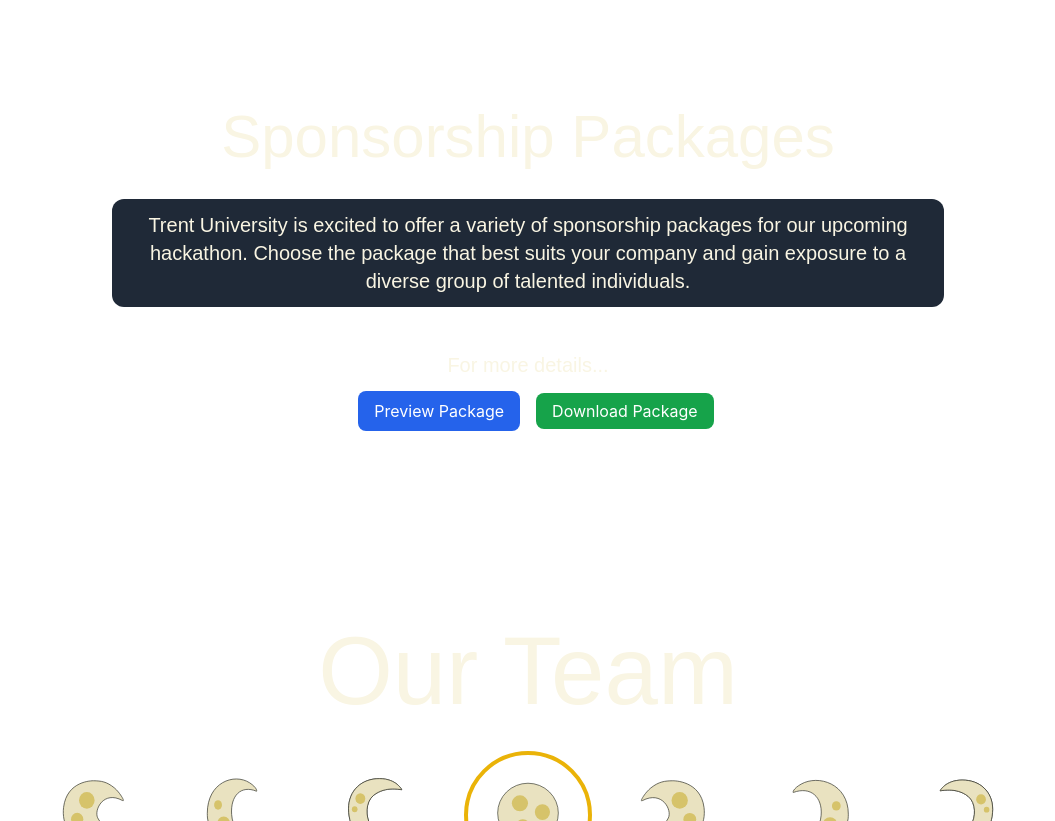
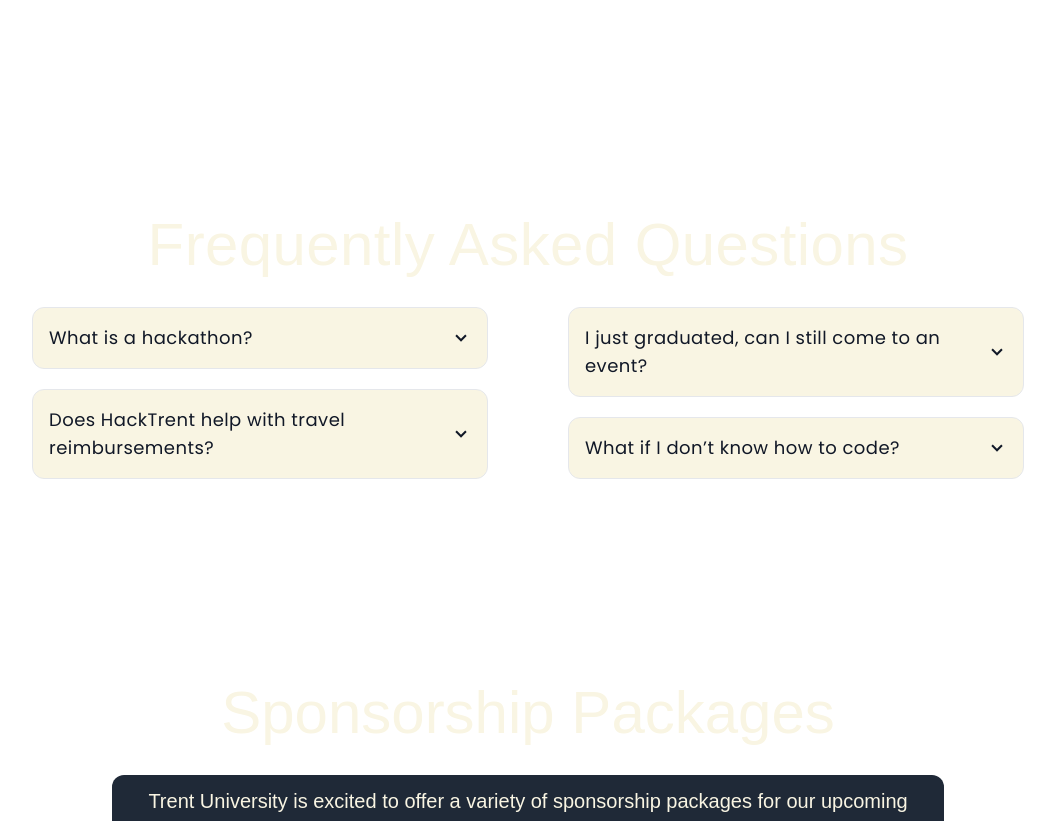
Before and after one commit to 404kaushik/trenthackathon, a React (Create React App) app: page /about in a window 1280 px wide. Shown: the part 1740-2561 px from the top of the page, without its empty margins (112-1167 px from the left). Built offline with nearby package versions, Linux system fonts and the light colour scheme.

Commit message:
Added FAQs

```diff
--- a/public/index.html
+++ b/public/index.html
@@ -9,6 +9,7 @@
       name="description"
       content="Web site created using create-react-app"
     />
+    <link href="https://fonts.googleapis.com/css2?family=Poppins:wght@100;200;300;400;500;600;700&display=swap" rel="stylesheet">
     <link rel="apple-touch-icon" href="%PUBLIC_URL%/logo192.png" />
     <!--
       manifest.json provides metadata used when your web app is installed on a
--- a/src/pages/Apply.jsx
+++ b/src/pages/Apply.jsx
@@ -3,6 +3,7 @@
 import Team from "./Team";
 import Sponsor from "./Sponsor";
 import Contact from "./Contact";
+import FAQ from "./FAQ";
 
 const Apply = () => {
     // Create a ref for the drag constraints
@@ -38,6 +39,7 @@
                         />
                 </div>
             </div>
+            <FAQ />
             <Sponsor />
             <Team />
             <Contact/>
--- a/src/pages/CountDown.jsx
+++ b/src/pages/CountDown.jsx
@@ -1,13 +1,8 @@
 import React, { useEffect, useState } from 'react';
-import { motion, useScroll, useTransform } from 'framer-motion';
+import { motion } from 'framer-motion';
 import About from './About';
 
 const CountDown = () => {
-  const { scrollYProgress } = useScroll();
-  // Adjust the range to make the div appear faster
-  const x = useTransform(scrollYProgress, [0, 0.2, 0.3, 1], ["-100vw", "0vw", "0vw", "100vw"]);
-  const opacity = useTransform(scrollYProgress, [0, 0.2, 0.3, 1], [0, 1, 1, 0]);
-
   const targetDate = '2024-12-25T00:00:00'; // Set your target date here
 
   const [timeLeft, setTimeLeft] = useState(calculateTimeLeft(targetDate));
@@ -24,10 +19,9 @@
     <div className="max-w-7xl mx-auto">
       <div style={{ position: "relative", width: "100%", overflow: "hidden" }}>
         <motion.div
-          style={{ x, opacity }}
           initial={{ x: "-100vw", opacity: 0 }}
           animate={{ x: "0vw", opacity: 1 }}
-          transition={{ duration: 0.1, type: "spring", stiffness: 300 }}
+          transition={{ duration: 0.5, ease: "easeOut" }}  // Adjusted transition duration and ease
         >
           <h1 className='text-5xl sm:text-8xl md:text-8xl text-center font-potta-one font-normal leading-none text-[#f9f5e3]'>Schedule</h1>
           <div className="flex my-10 max-w-7xl mx-auto md:h-80 items-center justify-center text-white md:py-16">
--- /dev/null
+++ b/src/pages/FAQ.jsx
@@ -0,0 +1,94 @@
+import React, { useState, useRef } from 'react';
+
+const FAQ = () => {
+  const [activeTab, setActiveTab] = useState(0);
+
+  const toggleTab = (tabIndex) => {
+    setActiveTab(activeTab === tabIndex ? 0 : tabIndex);
+  };
+
+  return (
+    <div className="max-w-5xl px-2 py-3 mx-auto mt-32 tracking-wide md:px-4 md:mt-44">
+      {/* Title */}
+      <div className="sm:mt-10 lg:mt-20 text-4xl sm:text-6xl md:text-6xl text-center font-potta-one font-normal leading-none text-[#f9f5e3]">Frequently Asked Questions</div>
+
+      {/* Accordion */}
+      <div className="grid gap-3 py-8 text-lg leading-6 md:gap-20 md:grid-cols-2 text-white">
+        {/* First Column */}
+        <div className="space-y-5 text-gray-900 text-lg font-poppins ">
+          <AccordionItem
+            index={1}
+            title="What is a hackathon?"
+            content="A hackathon is best described as an “invention marathon”. Anyone who has an interest in technology attends a hackathon to learn, build & share their creations over the course of a weekend in a relaxed and welcoming atmosphere. You don’t have to be a programmer and you certainly don’t have to be majoring in Computer Science."
+            className="text-gray-900"
+            activeTab={activeTab}
+            toggleTab={toggleTab}
+          />
+          <AccordionItem
+            index={2}
+            title="Does HackTrent help with travel reimbursements?"
+            content="Unfortunately, HackTrent isn’t able to provide hackers with travel reimbursements. We have in certain cases provided it in the past but we’re always on the hunt to find more sustainable ways to bring more students to hackathons."
+            activeTab={activeTab}
+            toggleTab={toggleTab}
+          />
+        </div>
+
+        {/* Second Column */}
+        <div className="space-y-5 text-gray-900 text-lg font-poppins ">
+          <AccordionItem
+            index={3}
+            title="I just graduated, can I still come to an event?"
+            content="Yes. Anyone who has graduated within the last 12 months is still eligible to attend an HackTrent. After that, there’s plenty of non-student hackathons that exist for you to consider attending."
+            activeTab={activeTab}
+            toggleTab={toggleTab}
+          />
+          <AccordionItem
+            index={4}
+            title="What if I don’t know how to code?"
+            content="Not a problem! The entire Major League Hacking team knew very little when they each attended their very first hackathon. It’s entirely irrelevant what your experience is going into a hackathon, it’s more about your interest in technology. Every HackTrent Member Event is passionate about making their hackathons very welcoming and beginner-friendly. If you’re wanting to learn how to code outside of a hackathon, there’s a fantastic blog post that you should read. After, you should check out the following: Treehouse, Codecademy and the Major League Hacking blog to get started."
+            activeTab={activeTab}
+            toggleTab={toggleTab}
+          />
+        </div>
+      </div>
+    </div>
+  );
+};
+
+const AccordionItem = ({ index, title, content, activeTab, toggleTab }) => {
+  const contentRef = useRef(null);
+
+  return (
+    <div
+      className="relative transition-all duration-700 border rounded-xl hover:shadow-2xl bg-[#F9F5E3] transform hover:-translate-y-2 hover:scale-105 ease-out" // Added hover animation
+      onMouseEnter={() => toggleTab(index)} // Optional: Automatically expand on hover
+    >
+      <div
+        onClick={() => toggleTab(index)}
+        className="w-full p-4 text-left cursor-pointer"
+      >
+        <div className="flex items-center justify-between">
+          <span className="tracking-wide">{title}</span>
+          <span
+            className={`transition-transform duration-500 transform fill-current ${activeTab === index ? '-rotate-180' : ''
+              }`}
+          >
+            <svg className="w-5 h-5 fill-current" xmlns="http://www.w3.org/2000/svg" viewBox="0 0 20 20">
+              <path d="M9.293 12.95l.707.707L15.657 8l-1.414-1.414L10 10.828 5.757 6.586 4.343 8z" />
+            </svg>
+          </span>
+        </div>
+      </div>
+
+      <div
+        ref={contentRef}
+        style={{ maxHeight: activeTab === index ? contentRef.current.scrollHeight : 0 }}
+        className="relative overflow-hidden transition-all duration-700"
+      >
+        <div className="px-6 pb-4 text-gray-900">{content}</div>
+      </div>
+    </div>
+  );
+};
+
+export default FAQ;
--- a/src/pages/Home.jsx
+++ b/src/pages/Home.jsx
@@ -36,7 +36,7 @@
           initial="hidden"
           animate="visible"
           transition={{ duration: 0.5, delay: 0.25 }}
-        className="flex flex-col items-center justify-center mt-60 mb-40 md:mb-60 relative">
+        className="flex flex-col items-center justify-center mt-52 mb-40 md:mb-60 relative">
           <div className="sm:w-[85%] md:w-[80%] ">
             <img src={text} alt="" className='w-full'/>
           </div>
--- a/src/pages/Sponsor.jsx
+++ b/src/pages/Sponsor.jsx
@@ -1,5 +1,6 @@
 import React, { useState } from 'react';
 import pdf from '../utils/Package.pdf';
+import FAQ from './FAQ'
 
 const Sponsor = () => {
   const [showPdf, setShowPdf] = useState(false);
--- a/tailwind.config.js
+++ b/tailwind.config.js
@@ -12,6 +12,7 @@
         'varela': ['Varela', 'sans-serif'],
         'potta-one': ['"Potta One"', 'sans-serif'],
         'space-mono': ['"Space Mono"', 'sans-serif'],
+        'poppins': ['Poppins', 'sans-serif'],
       }
     },
   },
```
Also changed, not shown: 1 other file (tests, documents, lock files or other folders).
